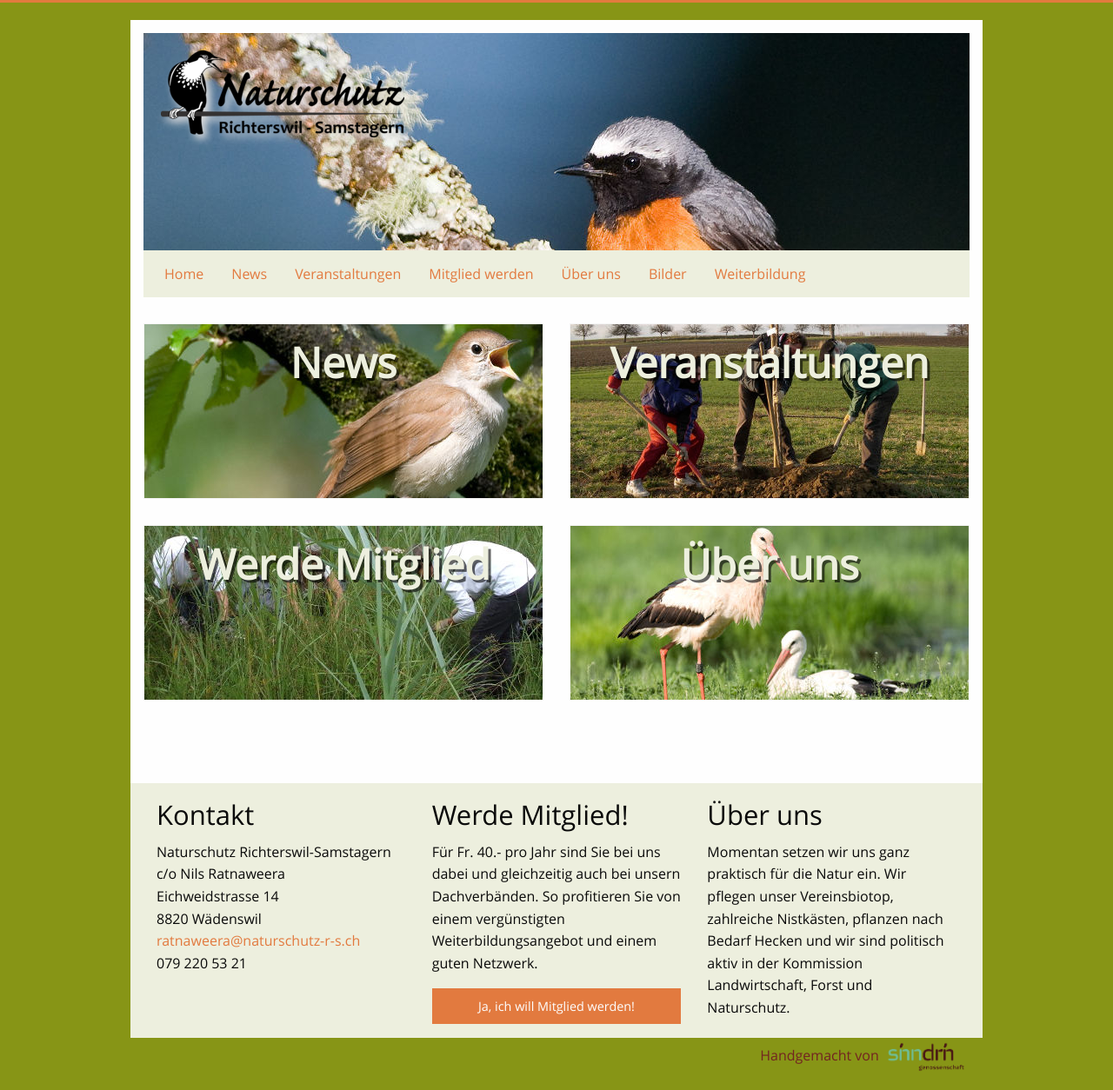
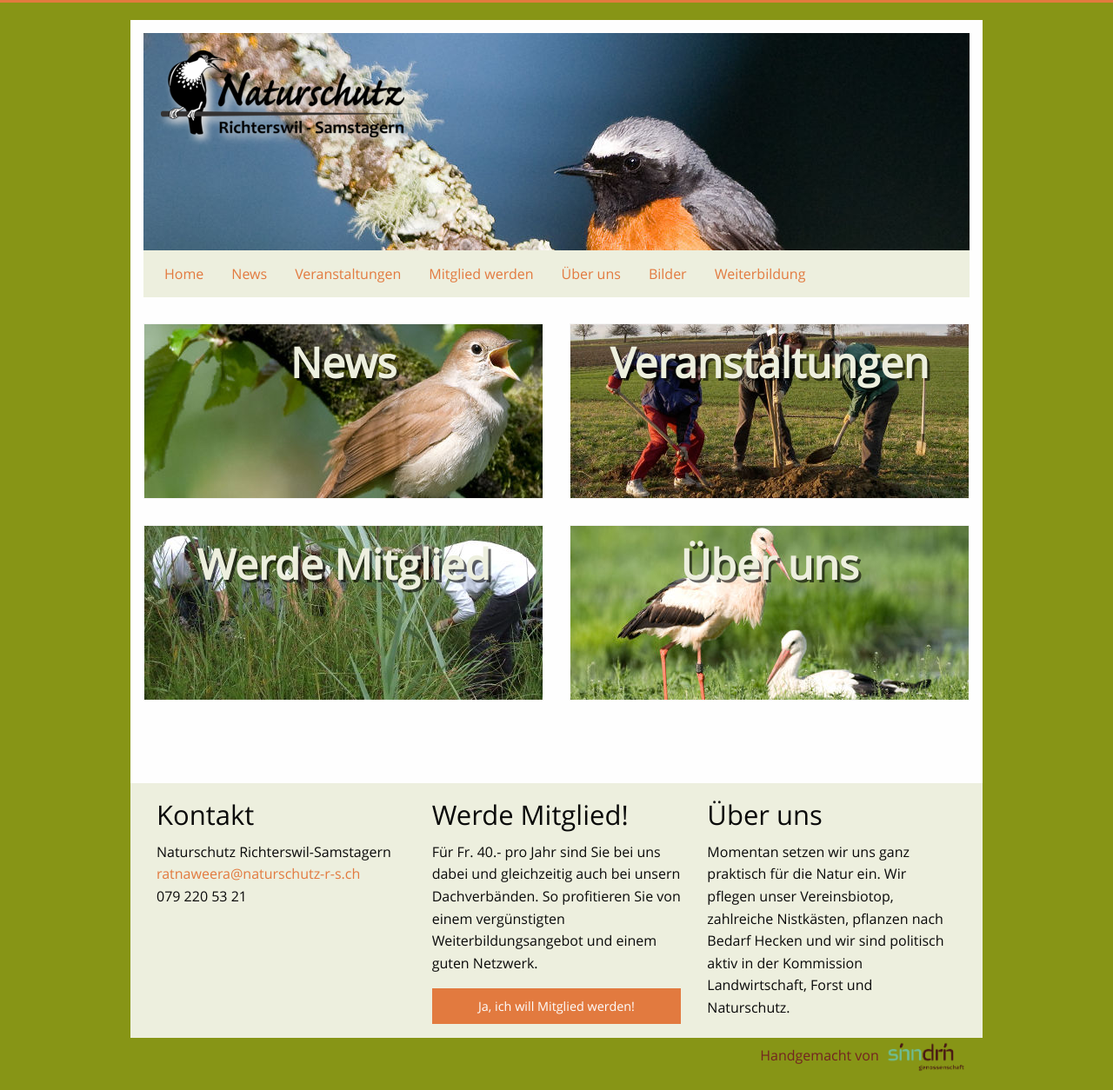
Before and after one commit to Naturschutz-Richterswil-Samstagern/Naturschutz-Richterswil-Samstagern.github.io, a Jekyll site: the page built from index.html, in a window 1280 px wide. Shown: the whole page at 87% size. Built offline with Jekyll 4.4.1, drawn with Linux system fonts in a browser that asks for light colours; comment, search, counter and statistics services are not loaded.

Commit message:
anpassungen

```diff
--- a/_includes/footer.html
+++ b/_includes/footer.html
@@ -3,9 +3,6 @@
     <h3>Kontakt</h3>
     <ul class="contact-list">
       <li>Naturschutz Richterswil-Samstagern<br>
-        c/o Nils Ratnaweera<br>
-        Eichweidstrasse 14<br>
-        8820 Wädenswil </li>
       <li><a href="mailto:{{ site.email }}">{{ site.email }}</a></li>
       <li>{{ site.phone }}</li>
     </ul>
@@ -14,7 +11,7 @@
   <div class="large-4 columns">
     <h3>Werde Mitglied!</h3>
     <p>Für Fr. 40.- pro Jahr sind Sie bei uns dabei und gleichzeitig auch bei unsern Dachverbänden. So profitieren Sie von einem vergünstigten Weiterbildungsangebot und einem guten Netzwerk.</p>
-    <a class="button expanded" href="mailto:ratnaweera@naturschutz-r-s.ch">Ja, ich will Mitglied werden!</a>
+    <a class="button expanded" href="mailto:info@naturschutz-r-s.ch">Ja, ich will Mitglied werden!</a>
   </div>
 
   <div class="large-4 columns">
```
